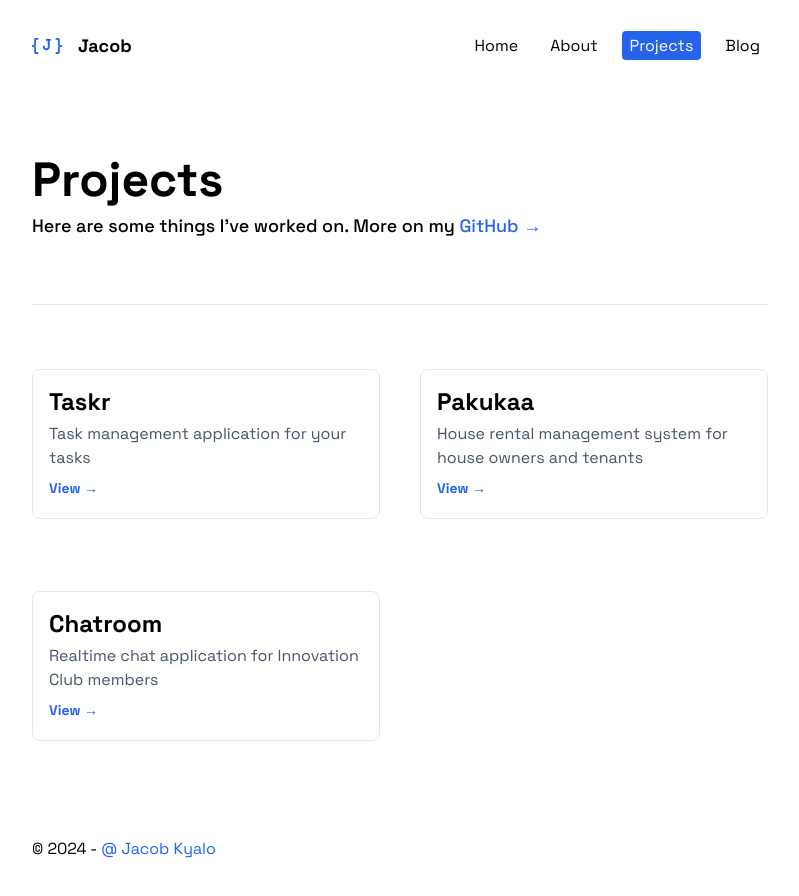
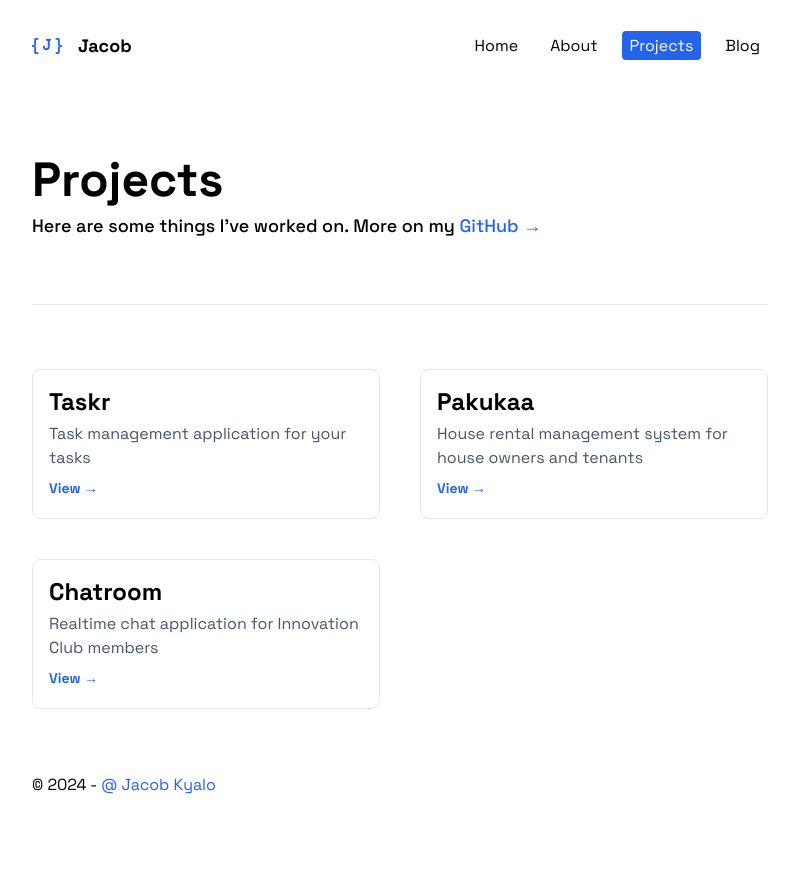
Before and after one commit to Jacobkyalo/my-blog, a Next.js app: page /projects in a window 1280 px wide. Shown: the top 896 px of the page, without its empty margins (240-1039 px from the left). After the commit the page ends 861 px from the top, so only its background shows below. Built offline with nearby package versions, Linux system fonts and the light colour scheme.

Commit message:
remove margin

```diff
--- a/src/components/project-card.jsx
+++ b/src/components/project-card.jsx
@@ -2,7 +2,7 @@ import Link from "next/link";
 
 export default function ProjectCard({ project }) {
   return (
-    <div className="mb-8 border p-4 rounded-lg">
+    <div className="border p-4 rounded-lg">
       <div>
         <Link href={`${project?.href}`} target="_blank">
           <h2 className="text-2xl font-bold mb-1">{project?.title}</h2>
```
